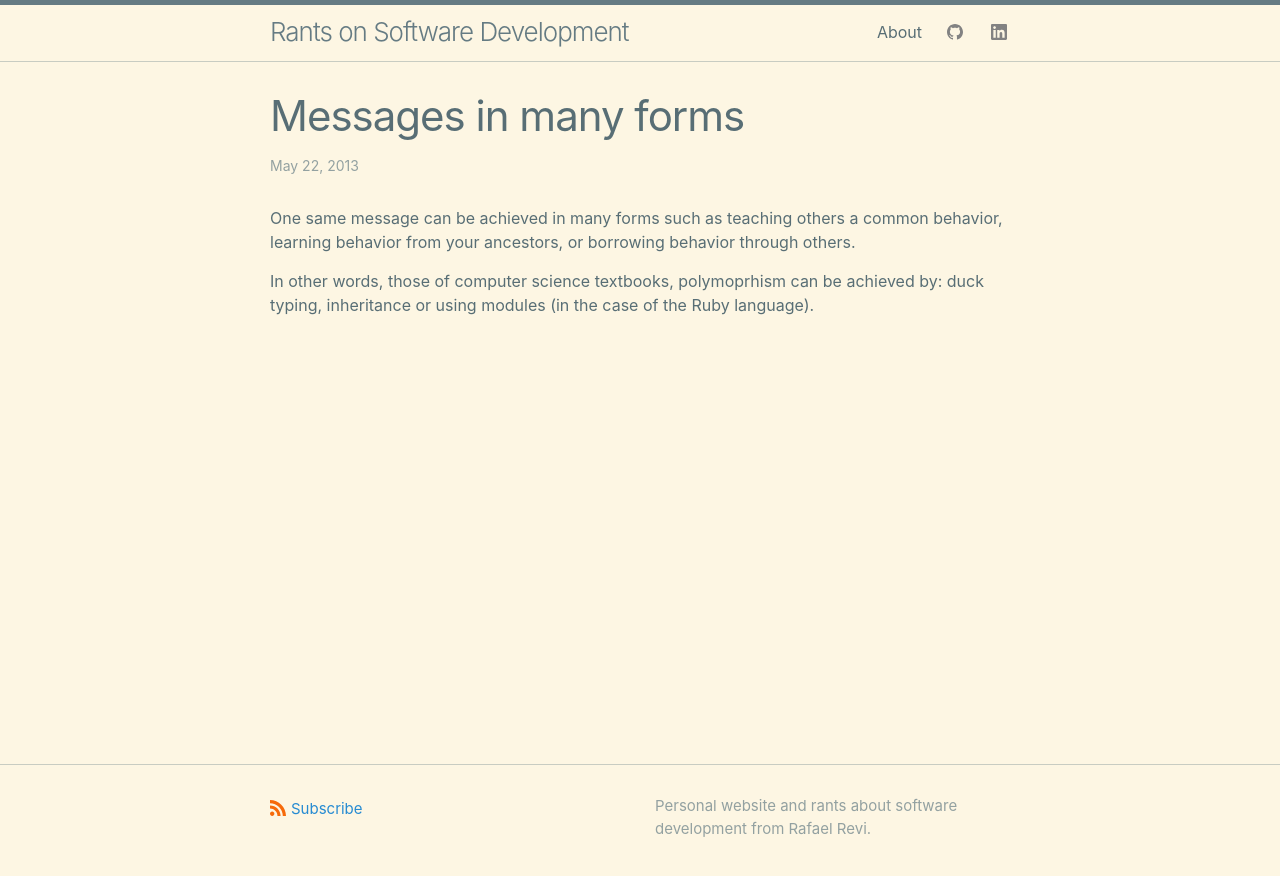
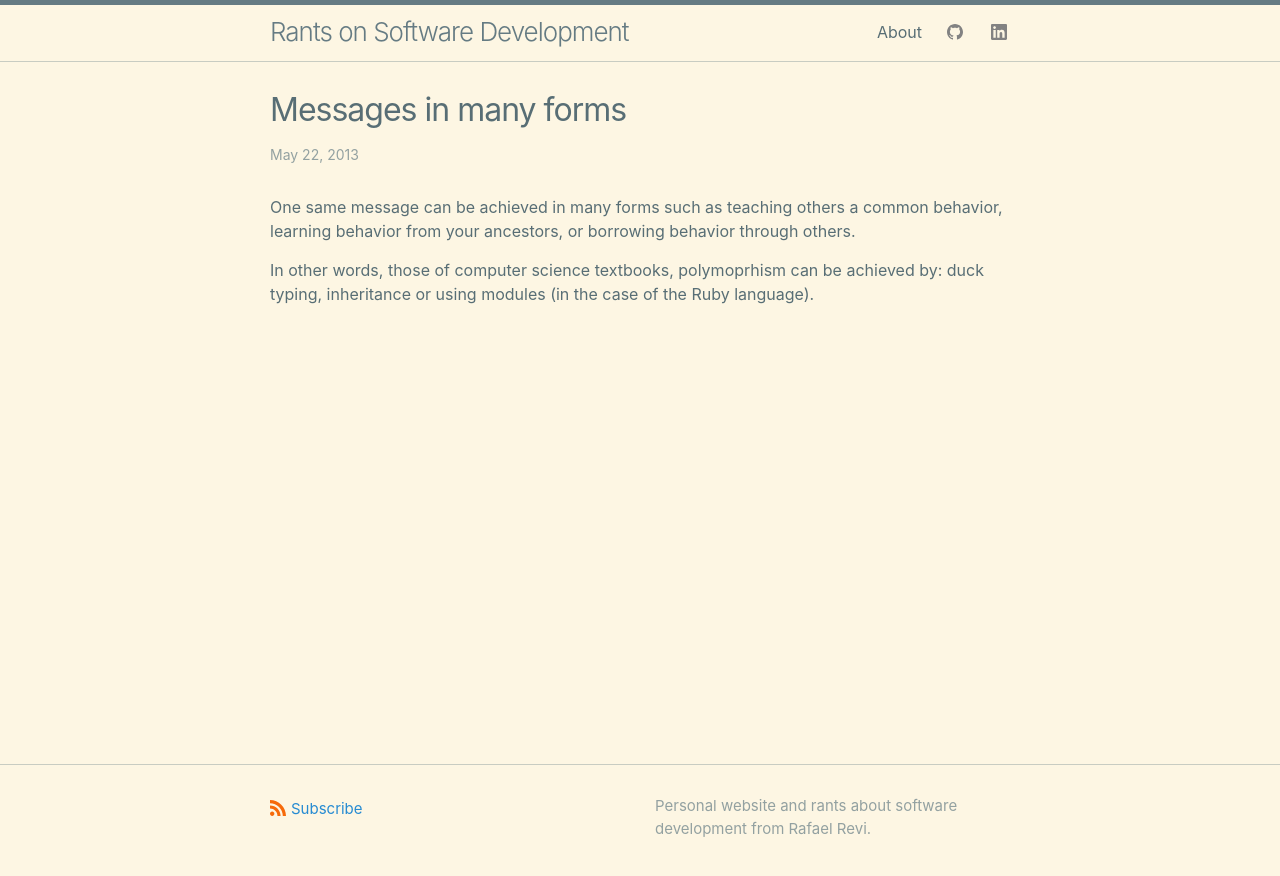
Before and after one commit to rrevi/rrevi.github.io, a Jekyll site: the page built from _posts/2013-05-22-messages-having-many-forms.md, in a window 1280 px wide. Shown: the top 876 px of the page. Built offline with Jekyll 4.4.1, drawn with Linux system fonts in a browser that asks for light colours.

Commit message:
updated post title size

```diff
--- a/assets/css/style.scss
+++ b/assets/css/style.scss
@@ -5,3 +5,7 @@
 @import
   "minima/skins/{{ site.minima.skin | default: 'classic' }}",
   "minima/initialize";
+
+.post-title {
+  font-size: 2.0rem;
+}
```
